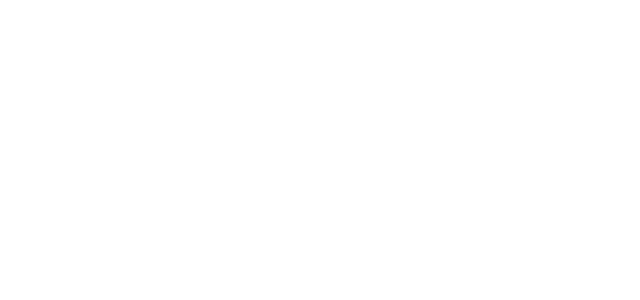
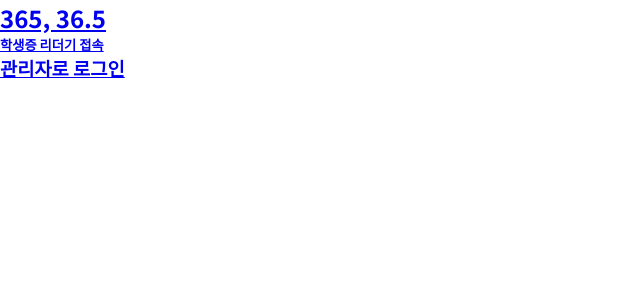
Before and after one commit to chohyeryung/365365, a React (Create React App) app in the folder client/: page / in a window 1280 px wide. Shown: the top 300 px of the page, without its empty margins (0-640 px from the left). Built offline with nearby package versions, Linux system fonts and the light colour scheme; the HTML template or start-up script is replaced by a standard one.

Commit message:
connecting router finish

```diff
--- a/client/package.json
+++ b/client/package.json
@@ -9,6 +9,7 @@
     "node-sass": "^5.0.0",
     "react": "^17.0.2",
     "react-dom": "^17.0.2",
+    "react-router-dom": "^5.2.0",
     "react-scripts": "4.0.3",
     "web-vitals": "^1.0.1"
   },
--- a/client/src/App.js
+++ b/client/src/App.js
@@ -1,10 +1,18 @@
-import './App.scss';
+import "./App.scss";
+import { HashRouter, Route } from "react-router-dom";
+import MainPage from "./components/views/MainPage/MainPage";
+import TeacherPage from "./components/views/TeacherPage/TeacherPage";
+import StudentPage from "./components/views/StudentPage/StudentPage";
+import LoginPage from "./components/views/LoginPage/LoginPage";
 
 function App() {
   return (
-    <div>
-
-    </div>
+    <HashRouter>
+      <Route path="/" exact={true} component={MainPage} />
+      <Route path="/student" exact={true} component={StudentPage} />
+      <Route path="/teacher" exact={true} component={TeacherPage} />
+      <Route path="/login" exact={true} component={LoginPage} />
+    </HashRouter>
   );
 }
 
--- /dev/null
+++ b/client/src/components/views/LoginPage/LoginPage.js
@@ -0,0 +1,13 @@
+import React from "react";
+import { Link } from "react-router-dom";
+
+function LoginPage() {
+  return (
+    <div>
+      <h1>LoginPage</h1>
+      <Link to={{ pathname: "/teacher" }}>학생 리스트 보기</Link>
+    </div>
+  );
+}
+
+export default LoginPage;
--- /dev/null
+++ b/client/src/components/views/MainPage/MainPage.js
@@ -0,0 +1,20 @@
+import React from "react";
+import { Link } from "react-router-dom";
+
+function MainPage() {
+  return (
+    <div>
+      <Link to={{ pathname: "/student" }}>
+        <div>
+          <h2>365, 36.5</h2>
+          <h5>학생증 리더기 접속</h5>
+        </div>
+      </Link>
+      <Link to={{ pathname: "/login" }}>
+        <h3>관리자로 로그인</h3>
+      </Link>
+    </div>
+  );
+}
+
+export default MainPage;
--- /dev/null
+++ b/client/src/components/views/StudentPage/StudentPage.js
@@ -0,0 +1,13 @@
+import React from "react";
+import { Link } from "react-router-dom";
+
+function StudentPage() {
+  return (
+    <div>
+      <Link to={{ pathname: "/teacher" }}>학생 리스트 보기</Link>
+      <h1>StudentPage</h1>
+    </div>
+  );
+}
+
+export default StudentPage;
```
Also changed, not shown: 1 other file (tests, documents, lock files or other folders).
